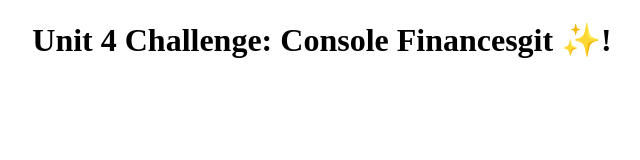
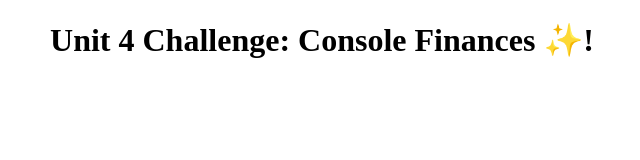
Before and after one commit to jjbstudent/Console-Finances, a plain HTML site: page index.html in a window 1280 px wide. Shown: the whole page, without its empty margins (318-958 px from the left). Drawn offline with Linux system fonts and the light colour scheme.

Commit message:
Update index.html

```diff
--- a/index.html
+++ b/index.html
@@ -7,7 +7,7 @@
   <title>Unit 4 Challenge: Console Finances</title>
 </head>
 <body>
-  <h1 style="text-align:center;">Unit 4 Challenge: Console Financesgit  ✨! </h1>
+  <h1 style="text-align:center;">Unit 4 Challenge: Console Finances  ✨! </h1>
   <script src="index.js"></script>
 </body>
 </html>
```
